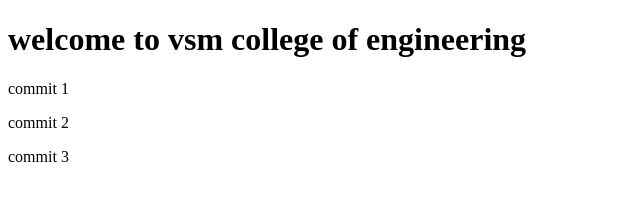
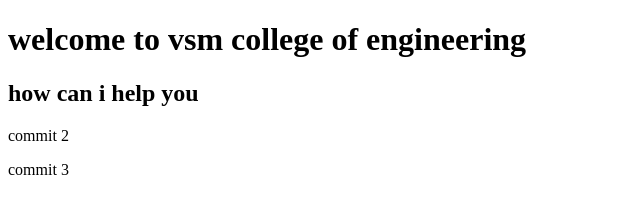
Before and after one commit to shivani020805/abcd, a plain HTML site: page index.html in a window 1280 px wide. Shown: the whole page, without its empty margins (0-640 px from the left). Drawn offline with Linux system fonts and the light colour scheme.

Commit message:
Update index.html

```diff
--- a/index.html
+++ b/index.html
@@ -7,7 +7,7 @@
 </head>
 <body>
     <h1>welcome to vsm college of engineering</h1>
-    <p>commit 1</p>
+    <h2>how can i help you</h2>
     <p>commit 2</p>
     <p>commit 3</p>
 </body>
```
